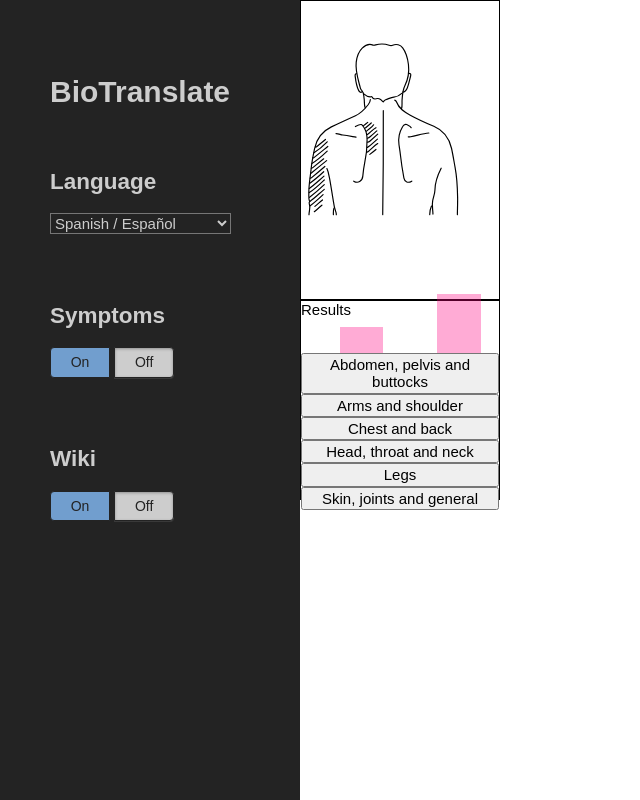
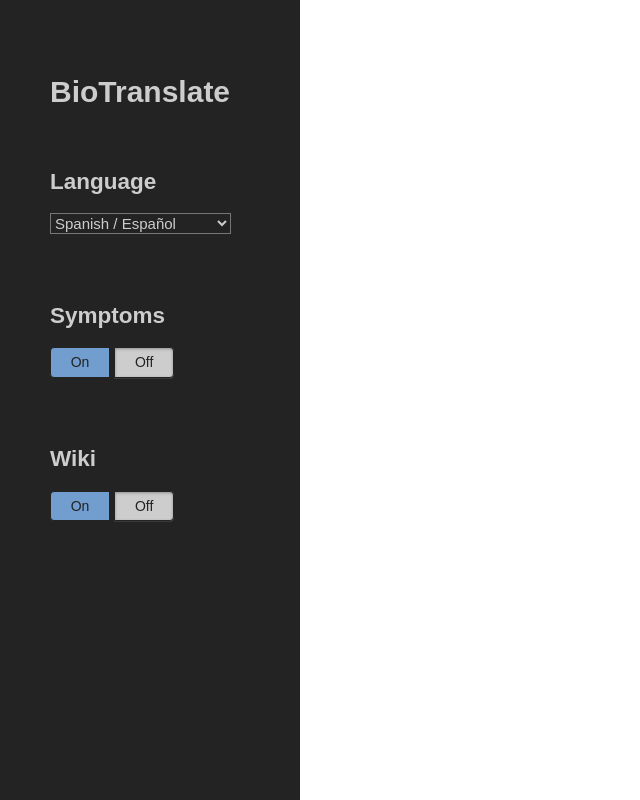
Before and after one commit to navillasa/biolingual-app, a plain HTML site: page index.html in a window 1280 px wide. Shown: the whole page, without its empty margins (0-640 px from the left). Drawn offline with nearby package versions, Linux system fonts and the light colour scheme; no server answers.

```diff
--- a/index.html
+++ b/index.html
@@ -50,7 +50,7 @@
         </div>
     </div>
      <main>
-         <div class="main-panel" data-target="main-panel">
+         <!-- <div class="main-panel" data-target="main-panel">
             <object data="images/jank-body-parts.svg" type="image/svg+xml" id="fullbodysvg" alt="vector graphic drawing outline of a human body with color overlays"></object>
             <object data="images/backpoints.svg" type="image/svg+xml" id="backsvg" alt="vector graphic contour drawing of back - three pain locations"></object>
             <button id="16" value="Abdomen, pelvis and buttocks" >Abdomen, pelvis and buttocks</button>
@@ -60,8 +60,9 @@
             <button id= "10" value="Legs">Legs</button>
             <button id= "17" value="Skin, joints, general">Skin, joints and general</button>
         </div>
-        <div class="results" data-target="results">Results</div>
+        <div class="results" data-target="results">Results</div>  -->
     </main>
+
     <script
       src="https://code.jquery.com/jquery-3.2.1.min.js"
       integrity="sha256-hwg4gsxgFZhOsEEamdOYGBf13FyQuiTwlAQgxVSNgt4="
```
